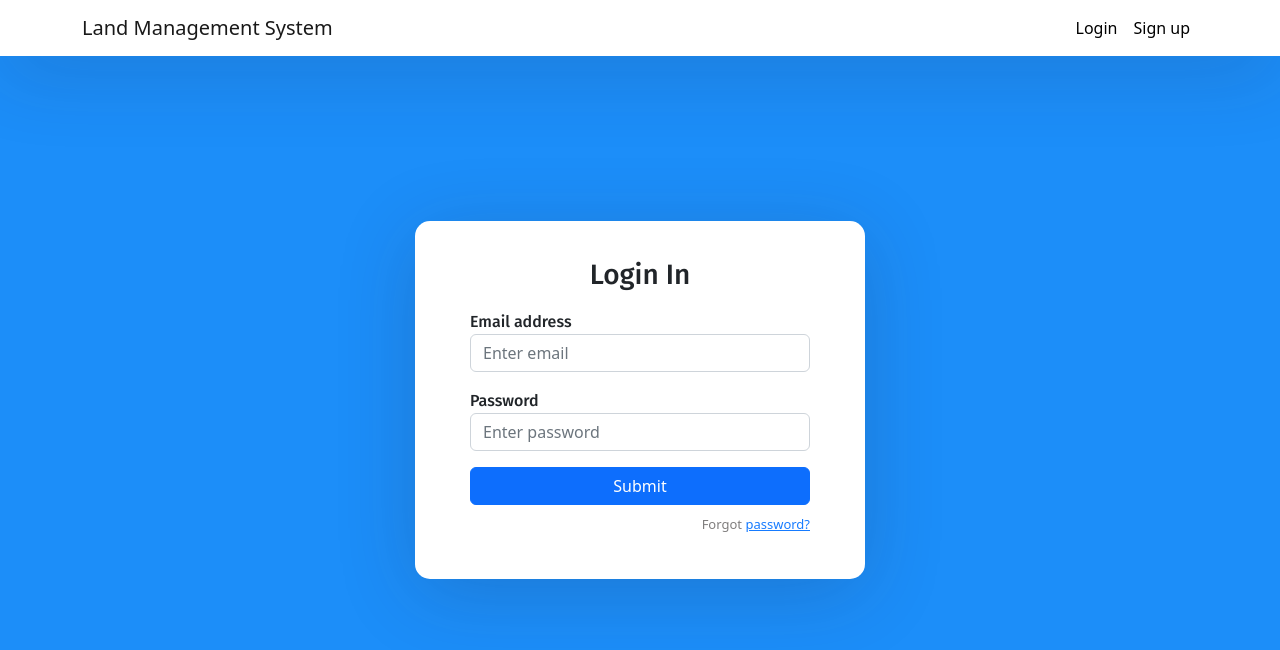
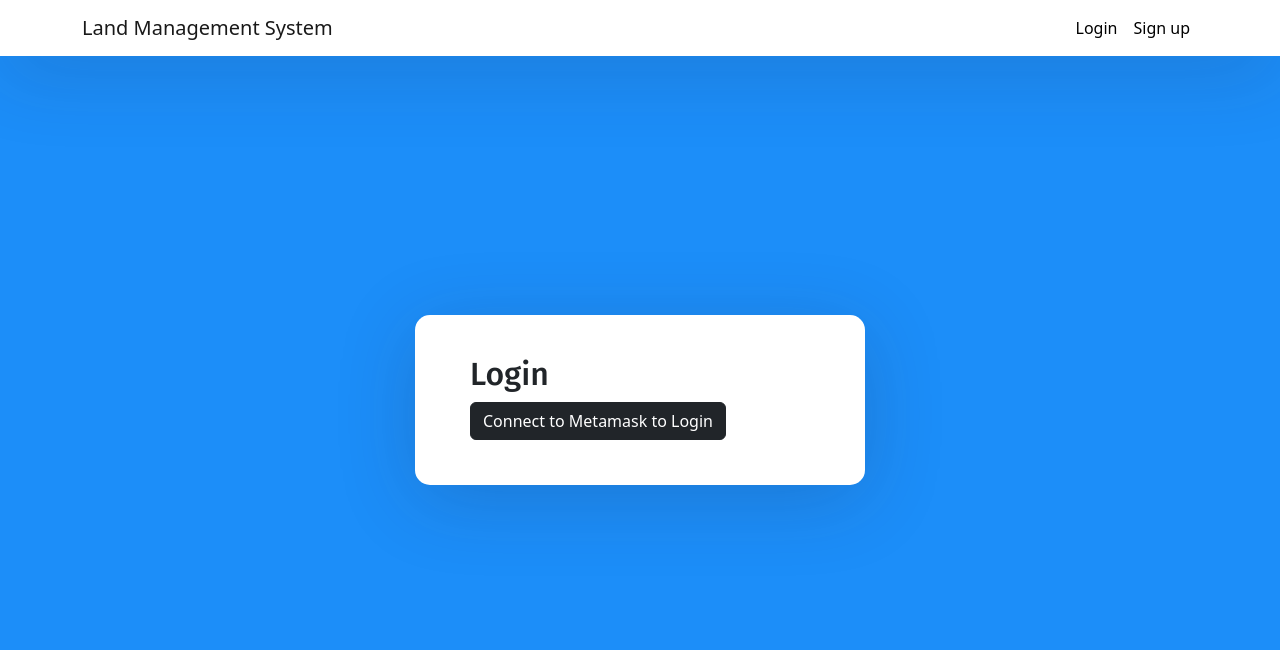
Before and after one commit to Tulasi02/Ethereum_based_Land_Management_System, a React (Create React App) app in the folder client/: page /login in a window 1280 px wide. Shown: the top 650 px of the page. Built offline with nearby package versions, Linux system fonts and the light colour scheme.

Commit message:
changes in authentication

```diff
--- a/client/src/components/login.js
+++ b/client/src/components/login.js
@@ -1,43 +1,71 @@
-import React from 'react'
+import React, {useState} from 'react'
 
 const Login = () => {
 
-  const handleSubmit = (e) => {
-    e.preventDefault();
-    const {email, password} = e.target.elements;
-    console.log(email.value, password.value);
+  const [walletConnected, setWalletConnected] = useState(false);
+
+  // const handleSubmit = (e) => {
+  //   e.preventDefault();
+  //   const {email, password} = e.target.elements;
+  //   console.log(email.value, password.value);
+  // }
+
+  const handleWallet = async () => {
+    console.log("Connect to Metamask");
+    if (window.ethereum) {
+      await window.ethereum.request({method: 'eth_requestAccounts'}).then (response => {
+        if (response) {
+          document.getElementById("walletcn").innerHTML = "Connected";
+          setWalletConnected(true);
+          window.location = '/';
+        }
+        else {
+          alert("Some error occured try again.");
+        }
+      });
+    }
+    else {
+      alert("Please install Metamask");
+    }
   }
 
   return (
-    <form onSubmit={handleSubmit}>
-      <h3>Login In</h3>
-      <div className="mb-3">
-        <label>Email address</label>
-        <input
-          id="email"
-          type="email"
-          className="form-control"
-          placeholder="Enter email"
-        />
-      </div>
-      <div className="mb-3">
-        <label>Password</label>
-        <input
-          id="password"
-          type="password"
-          className="form-control"
-          placeholder="Enter password"
-        />
-      </div>
-      <div className="d-grid">
-        <button type="submit" className="btn btn-primary">
-          Submit
-        </button>
-      </div>
-      <p className="forgot-password text-right">
-        Forgot <a href="/#">password?</a>
-      </p>
-    </form>
+    // <form onSubmit={handleSubmit}>
+    //   <h3>Login In</h3>
+    //   <div className="mb-3">
+    //     <label>Email address</label>
+    //     <input
+    //       id="email"
+    //       type="email"
+    //       className="form-control"
+    //       placeholder="Enter email"
+    //     />
+    //   </div>
+    //   {/* <div className="mb-3">
+    //     <label>Password</label>
+    //     <input
+    //       id="password"
+    //       type="password"
+    //       className="form-control"
+    //       placeholder="Enter password"
+    //     />
+    //   </div> */}
+    //   <div className="d-grid">
+    //     <button type="submit" className="btn btn-primary">
+    //       Submit
+    //     </button>
+    //   </div>
+    //   <p className="forgot-password text-right">
+    //     Forgot <a href="/#">password?</a>
+    //   </p>
+    //   <p>
+    //     No account? <a href="/signup">Sign Up</a>
+    //   </p>
+    // </form>
+    <div>
+      <h2>Login</h2>
+      <button type="button" id="walletcn" className="btn btn-dark" onClick={handleWallet}>Connect to Metamask to Login</button>
+    </div>
   )
 }
 
--- a/client/src/components/signup.js
+++ b/client/src/components/signup.js
@@ -4,21 +4,18 @@ const SignUp = () => {
 
   const [walletConnected, setWalletConnected] = useState(false);
 
-  const handleChange = () => {
-
-  }
-
   const handleWallet = async () => {
     console.log("Connect to Metamask");
     if (window.ethereum) {
-      const account = await window.ethereum.request({method: 'eth_requestAccounts'}).then (response => response[0]);
-      if (account) {
+      await window.ethereum.request({method: 'eth_requestAccounts'}).then (response => {
+        if (response) {
           document.getElementById("walletcn").innerHTML = "Connected";
           setWalletConnected(true);
         }
         else {
           alert("Some error occured try again.");
         }
+      });
     }
     else {
       alert("Please install Metamask");
@@ -42,7 +39,6 @@ const SignUp = () => {
           type="text"
           className="form-control"
           placeholder="Name"
-          onChange={handleChange}
           required
         />
       </div>
@@ -53,21 +49,19 @@ const SignUp = () => {
           type="email"
           className="form-control"
           placeholder="Enter email"
-          onChange={handleChange}
           required
         />
       </div>
-      <div className="mb-3">
+      {/* <div className="mb-3">
         <label>Password</label>
         <input
           id="password"
           type="password"
           className="form-control"
           placeholder="Enter password"
-          onChange={handleChange}
           required
         />
-      </div>
+      </div> */}
       <div className="mb-3 d-grid">
         <button type="button" id="walletcn" className="btn btn-dark" onClick={handleWallet}>Connect to Metamask</button>
       </div>
```
Lines whose indentation alone changed are shown as unchanged.
